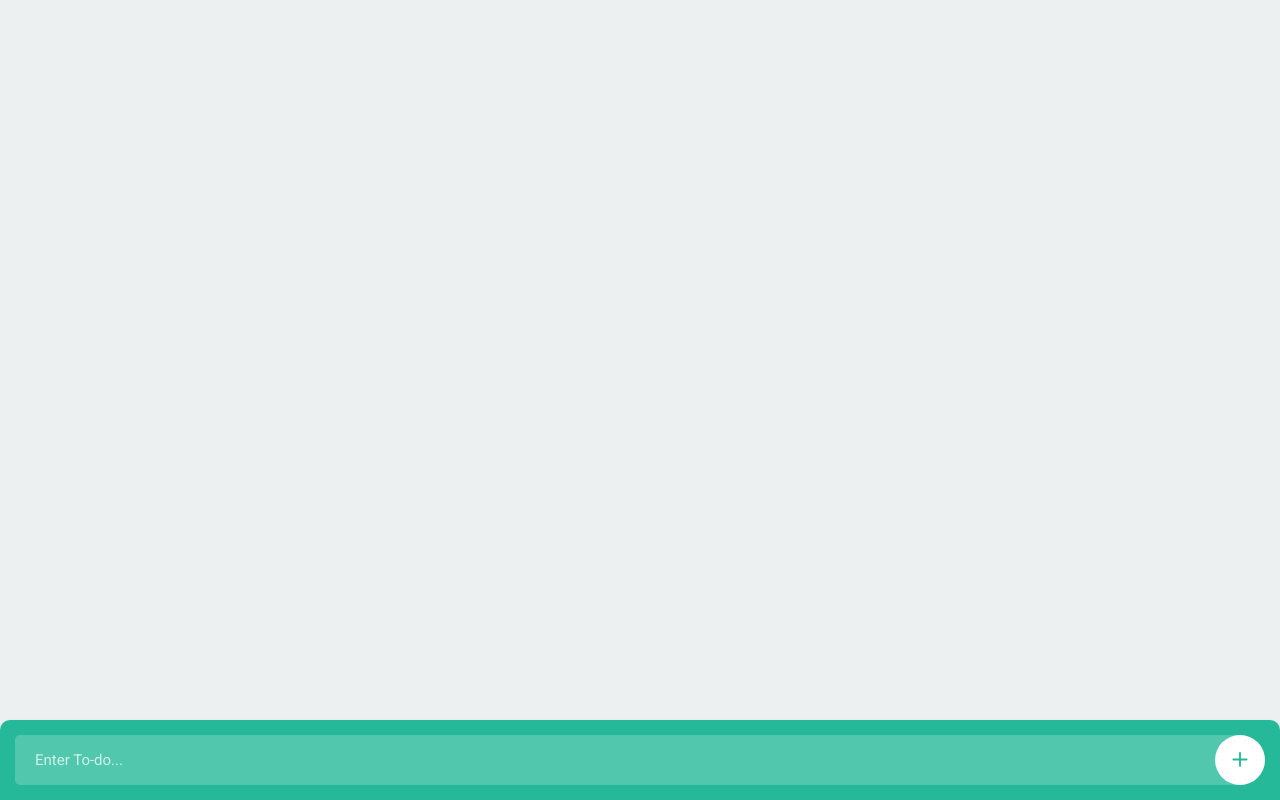
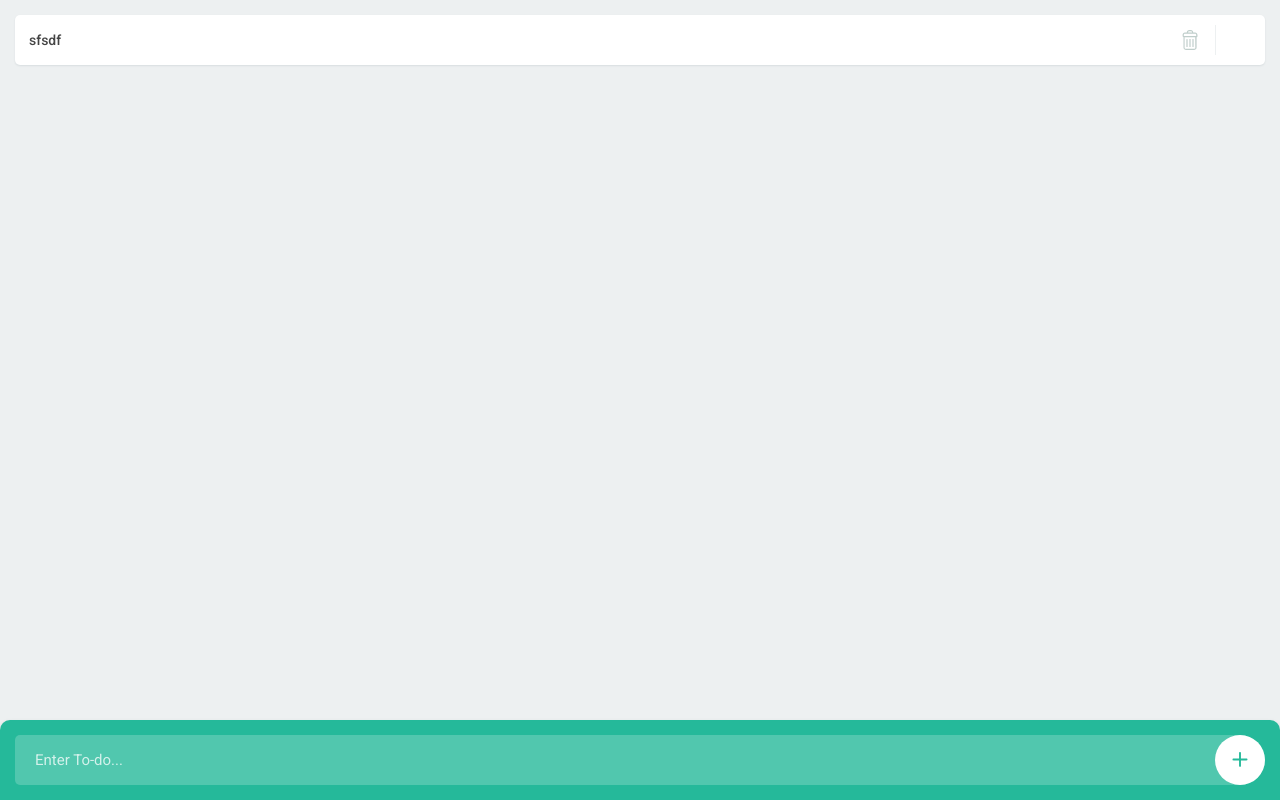
Before and after one commit to espendrange/todo, a plain HTML site: page index.html in a window 1280 px wide. Drawn offline with Linux system fonts and the light colour scheme.

Commit message:
Futher improvements

```diff
--- a/index.html
+++ b/index.html
@@ -10,14 +10,26 @@
     </head>
     <body>
         <header>
-            <input type="text" placeholder="Enter To-do..." >
-            <button><svg version="1.1" id="Layer_1" xmlns="http://www.w3.org/2000/svg" xmlns:xlink="http://www.w3.org/1999/xlink" x="0px" y="0px"
-                viewBox="0 0 16 16" style="enable-background:new 0 0 16 16;" xml:space="preserve">
-           <g>
-               <path class="fill" d="M16,8c0,0.5-0.5,1-1,1H9v6c0,0.5-0.5,1-1,1s-1-0.5-1-1V9H1C0.5,9,0,8.5,0,8s0.5-1,1-1h6V1c0-0.5,0.5-1,1-1
-                   s1,0.5,1,1v6h6C15.5,7,16,7.5,16,8z"/>
-           </g>
-           </svg></button>
+            <input type="text" placeholder="Enter To-do..." id="item">
+            <button id="add">
+                <svg version="1.1" xmlns="http://www.w3.org/2000/svg" xmlns:xlink="http://www.w3.org/1999/xlink" x="0px" y="0px"viewBox="0 0 16 16" style="enable-background:new 0 0 16 16;" xml:space="preserve"><g><path class="fill" d="M16,8c0,0.5-0.5,1-1,1H9v6c0,0.5-0.5,1-1,1s-1-0.5-1-1V9H1C0.5,9,0,8.5,0,8s0.5-1,1-1h6V1c0-0.5,0.5-1,1-1 s1,0.5,1,1v6h6C15.5,7,16,7.5,16,8z"/></g></svg>
+            </button>
         </header>
+
+<div class="container">
+        <ul class="todo">
+            <li>
+                sfsdf
+                <div class="buttons">
+                    <button class="remove">
+                            <svg version="1.1" xmlns="http://www.w3.org/2000/svg" xmlns:xlink="http://www.w3.org/1999/xlink" x="0px" y="0px" viewBox="0 0 22 22" style="enable-background:new 0 0 22 22;" xml:space="preserve"><rect class="noFill" width="22" height="22"/><g><g><path class="fill" d="M16.1,3.6h-1.9V3.3c0-1.3-1-2.3-2.3-2.3h-1.7C8.9,1,7.8,2,7.8,3.3v0.2H5.9c-1.3,0-2.3,1-2.3,2.3v1.3c0,0.5,0.4,0.9,0.9,1v10.5c0,1.3,1,2.3,2.3,2.3h8.5c1.3,0,2.3-1,2.3-2.3V8.2c0.5-0.1,0.9-0.5,0.9-1V5.9C18.4,4.6,17.4,3.6,16.1,3.6z M9.1,3.3c0-0.6,0.5-1.1,1.1-1.1h1.7c0.6,0,1.1,0.5,1.1,1.1v0.2H9.1V3.3z M16.3,18.7c0,0.6-0.5,1.1-1.1,1.1H6.7c-0.6,0-1.1-0.5-1.1-1.1V8.2h10.6L16.3,18.7L16.3,18.7z M17.2,7H4.8V5.9c0-0.6,0.5-1.1,1.1-1.1h10.2c0.6,0,1.1,0.5,1.1,1.1V7z"/></g><g><g><path class="fill" d="M11,18c-0.4,0-0.6-0.3-0.6-0.6v-6.8c0-0.4,0.3-0.6,0.6-0.6s0.6,0.3,0.6,0.6v6.8C11.6,17.7,11.4,18,11,18z"/></g><g><path class="fill" d="M8,18c-0.4,0-0.6-0.3-0.6-0.6v-6.8C7.4,10.2,7.7,10,8,10c0.4,0,0.6,0.3,0.6,0.6v6.8C8.7,17.7,8.4,18,8,18z"/></g><g><path class="fill" d="M14,18c-0.4,0-0.6-0.3-0.6-0.6v-6.8c0-0.4,0.3-0.6,0.6-0.6c0.4,0,0.6,0.3,0.6,0.6v6.8C14.6,17.7,14.3,18,14,18z"/></g></g></g></svg>
+                    </button>
+                    <button class="complete"></button>
+                </div>
+            </li>
+
+        </ul>
+    </div>
+        <script src="resources/js/main.js"></script>
     </body>
 </html>
--- a/resources/css/style.css
+++ b/resources/css/style.css
@@ -1,11 +1,15 @@
 @charset "UTF-8";
+
+body {
+    background: #edf0f1;
+}
 
 body, input, button {
     font-family: 'Roboto', sans-serif;
 }
 
-body {
-    background: #edf0f1;
+.noFill {
+    fill:none;
 }
 
 header {
@@ -77,3 +81,84 @@ header input::-webkit-input-placeholder
 {
     color: rgba(255, 255, 255, 0.75);
 }
+
+.container {
+    width: 100%;
+    float: left;
+    padding: 15px;
+}
+
+ul.todo {
+    width: 100%;
+    float: left;
+}
+
+ul.todo li {
+    width: 100%;
+    min-height: 50px;
+    float: left;
+    font-size: 14px;
+    font-weight: 500;
+    color: #444;
+    line-height: 22px;
+
+    background: #fff;
+    border-radius: 5px;
+    box-shadow: 0 1px 2px rgba(44, 62, 80, 0.10);
+    margin: 0 0 10px 0;
+    position: relative;
+    padding: 14px 100px 14px 14px;
+}
+
+ul.todo li:last-of-type {
+    margin: 0;
+}
+
+ul.todo li .buttons {
+    width: 100px;
+    height: 50px;
+    position: absolute;
+    top: 0;
+    right: 0;
+}
+
+ul.todo li .buttons button {
+    width: 50px;
+    height: 50px;
+    float: left;
+    background: none;
+    position: relative;
+    border: 0px;
+    box-shadow: none;
+    outline: none;
+    cursor: pointer;
+
+    -webkit-appearance: none;
+}
+
+ul.todo li .buttons button:last-of-type:before {
+    content: '';
+    width: 1px;
+    height: 30px;
+    position: absolute;
+    top: 10px;
+    left: 0;
+    background: #edf0f1;
+}
+
+ul.todo li .buttons button svg {
+    width: 22px;
+    height: 22px;
+    position: absolute;
+    top: 50%;
+    left: 50%;
+    margin: -11px 0 0 -11px;
+}
+
+ul.todo li .buttons button svg .fill {
+    fill:#c0cecb;
+}
+
+ul.todo li .buttons button.remove:hover svg .fill {
+    fill:#e85656;
+}
--- /dev/null
+++ b/resources/js/main.js
@@ -0,0 +1,8 @@
+
+document.getElementById('add').onclick = function() {
+    var value = document.getElementById('item').value;
+    if(value)
+    {
+
+    }
+}
```
Also changed, not shown: resources/remove_icon.svg.
